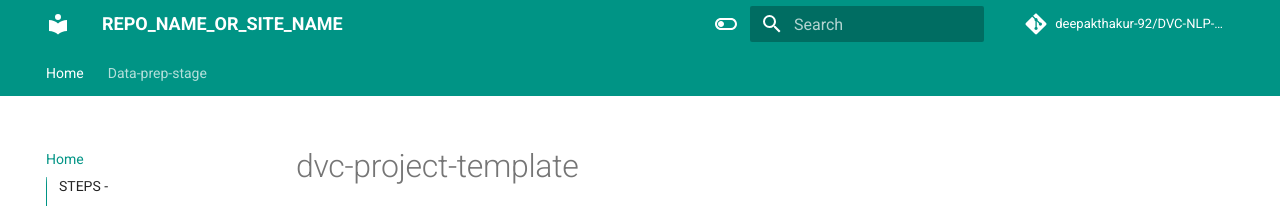
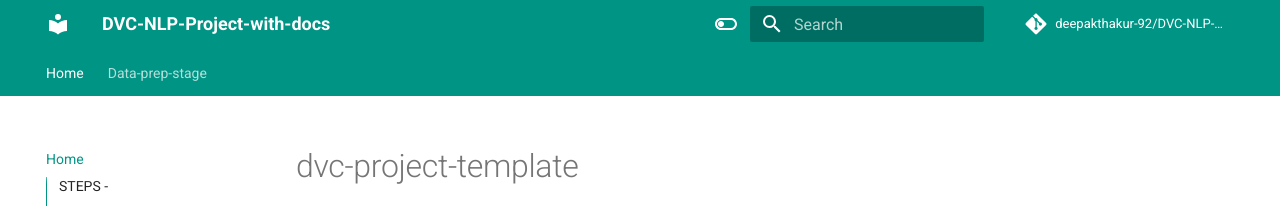
Before and after one commit to deepakthakur-92/DVC-NLP-Project-with-docs, an MkDocs documentation site: the page built from docs/index.md, in a window 1280 px wide. Shown: the top 206 px of the page. Built offline with MkDocs 1.6.1 and Material for MkDocs 9.7.7, drawn with Linux system fonts in a browser that asks for light colours; comment, search, counter and statistics services are not loaded.

Commit message:
updated site name

```diff
--- a/mkdocs.yml
+++ b/mkdocs.yml
@@ -1,5 +1,5 @@
 # Project information
-site_name: REPO_NAME_OR_SITE_NAME
+site_name: DVC-NLP-Project-with-docs
 # defeine TOC or order of website-
 nav:
   - Home: index.md
```
